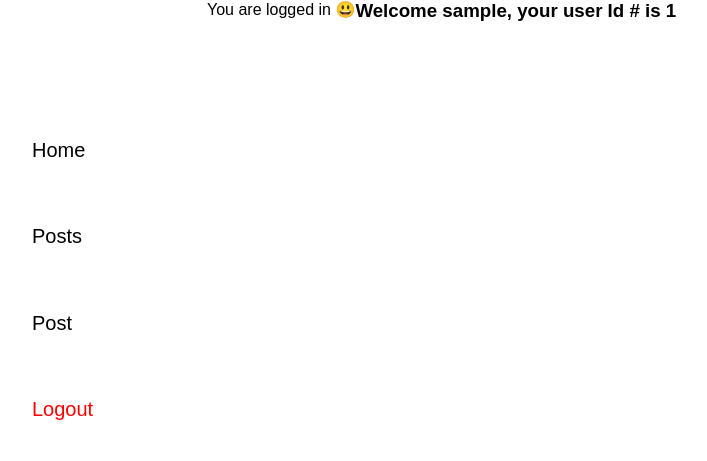
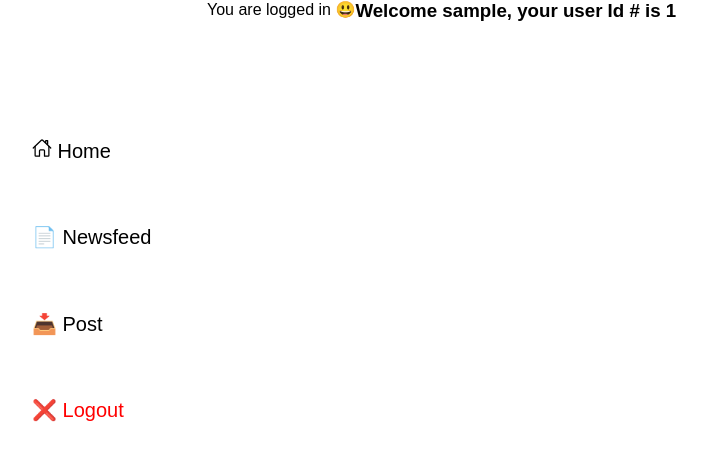
Before and after one commit to Joe-Powell/antisocial_media, a PHP site: page /index.php in a window 1280 px wide. Shown: the top 461 px of the page, without its empty margins (3-710 px from the left). Run offline with PHP 8.4, Linux system fonts and the light colour scheme; the visitor is signed in with stand-in values (Sample User, id 1); some libraries are stand-ins or nearby versions.

Commit message:
Update navbar.php
added some emoji's  always remove U+ and put &#x then have : semicolon at the end

```diff
--- a/includes/navbar.php
+++ b/includes/navbar.php
@@ -1,19 +1,22 @@
+
 <?php
     echo '<link rel="stylesheet" href="../style.css">'
 ?>
+<div class="containAll">
 
-<div class="containAll">
 <nav class="navbar">
     <ul>
-            <a href="index.php"><li>Home</li></a>
-            <a href="posts.php"><li>Posts</li></a>
-            <a href="post.php"><li>Post</li></a>
+        <a href="index.php"><li><ion-icon name="home-outline"></ion-icon> Home</li></a>
+        <a href="posts.php"><li> &#x1F4C4; Newsfeed</li></a>
+        <a href="post.php"><li> &#x1F4E5; Post</li></a>
 
     <?php  if(isset($_SESSION['userId'])){ ?>
+
         <li><form class="logout" action="includes/logout.php" method="post">
-            <button type="submit" name="logout-submit">Logout</button>
+        <button type="submit" name="logout-submit">&#x274C; Logout</button>
             </form></li>
 
     <?php } ?>
+
     </ul>
 </nav>
```
Lines whose indentation alone changed are shown as unchanged.
